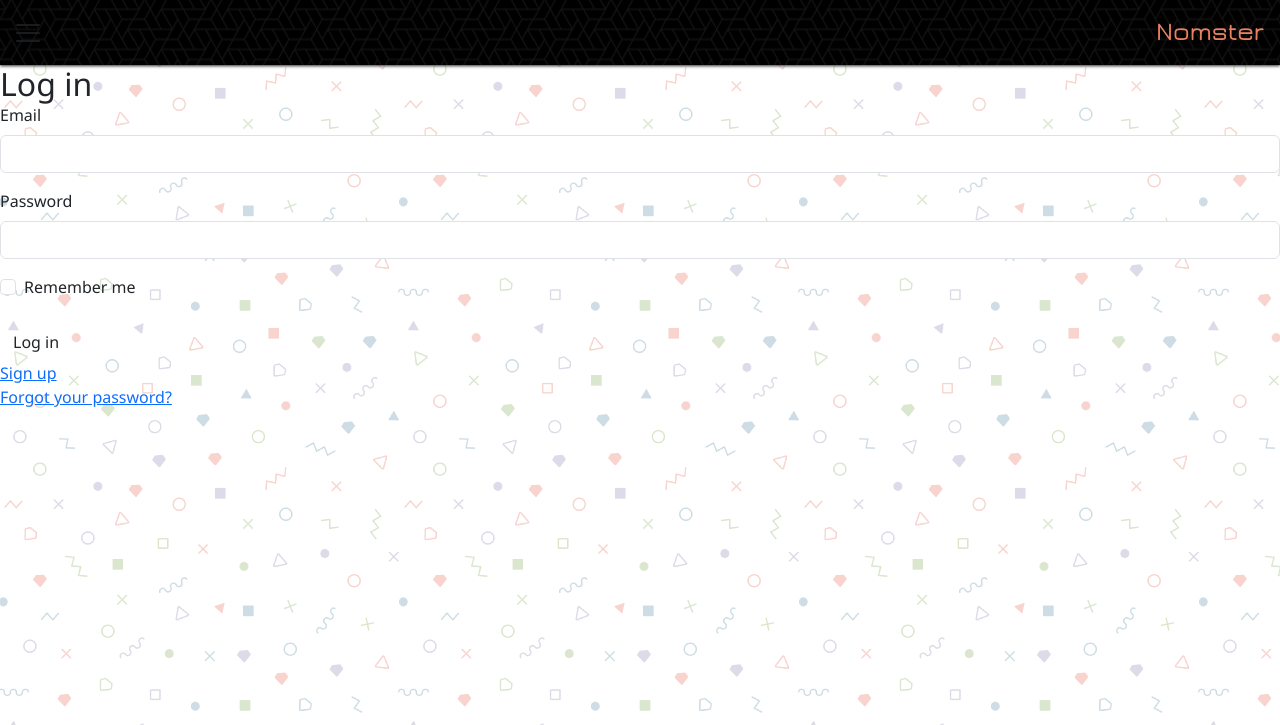
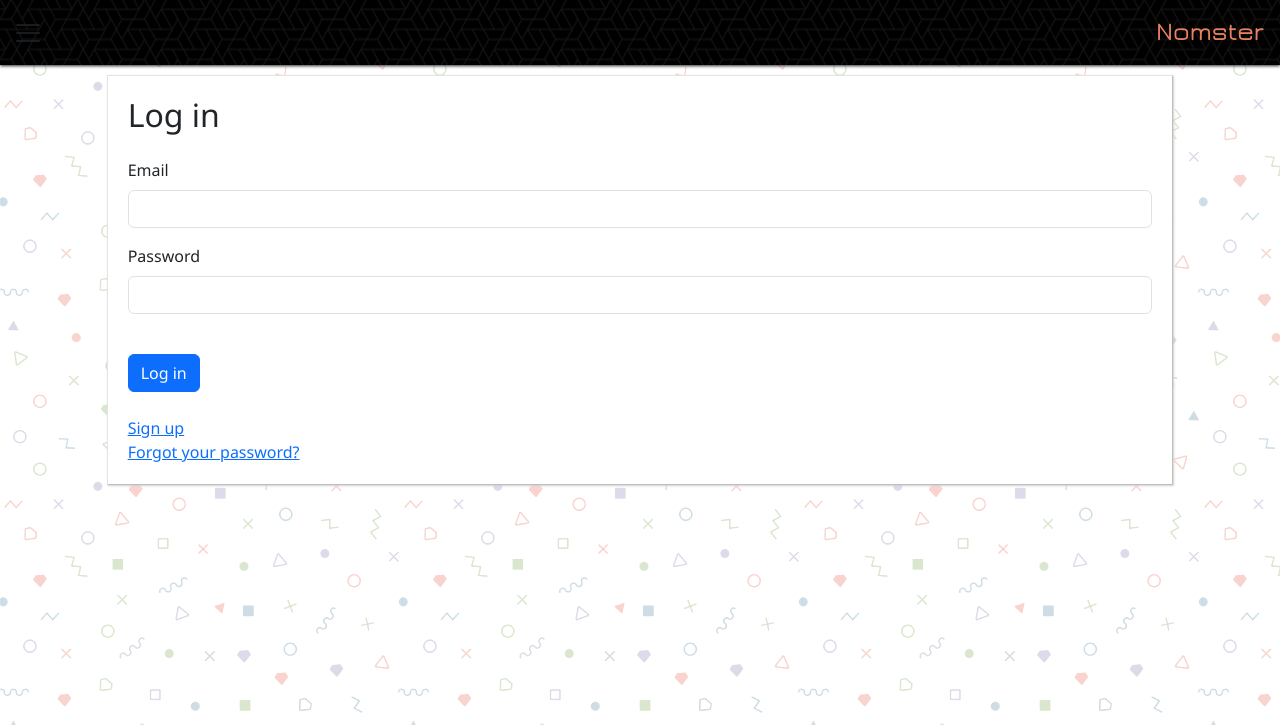
Before and after one commit to idimambr/nomster-id, a Rails app: page /users/sign_in in a window 1280 px wide. Shown: the top 725 px of the page. Run offline with Rails 7, Linux system fonts and the light colour scheme; style sheets or scripts are compiled from the project's sources; some libraries are stand-ins or nearby versions.

Commit message:
sign in style

```diff
--- a/app/views/devise/sessions/new.html.erb
+++ b/app/views/devise/sessions/new.html.erb
@@ -1,5 +1,6 @@
+<div class="booyah-box col-10 offset-1">
 <h2>Log in</h2>
-
+<br />
 <%= simple_form_for(resource, as: resource_name, url: session_path(resource_name)) do |f| %>
   <div class="form-inputs">
     <%= f.input :email,
@@ -9,12 +10,12 @@
     <%= f.input :password,
                 required: false,
                 input_html: { autocomplete: "current-password" } %>
-    <%= f.input :remember_me, as: :boolean if devise_mapping.rememberable? %>
   </div>
-
+<br />
   <div class="form-actions">
-    <%= f.button :submit, "Log in" %>
+    <%= f.button :submit, "Log in", class: 'btn btn-primary' %>
   </div>
 <% end %>
-
+<br />
 <%= render "devise/shared/links" %>
+</div>
```
